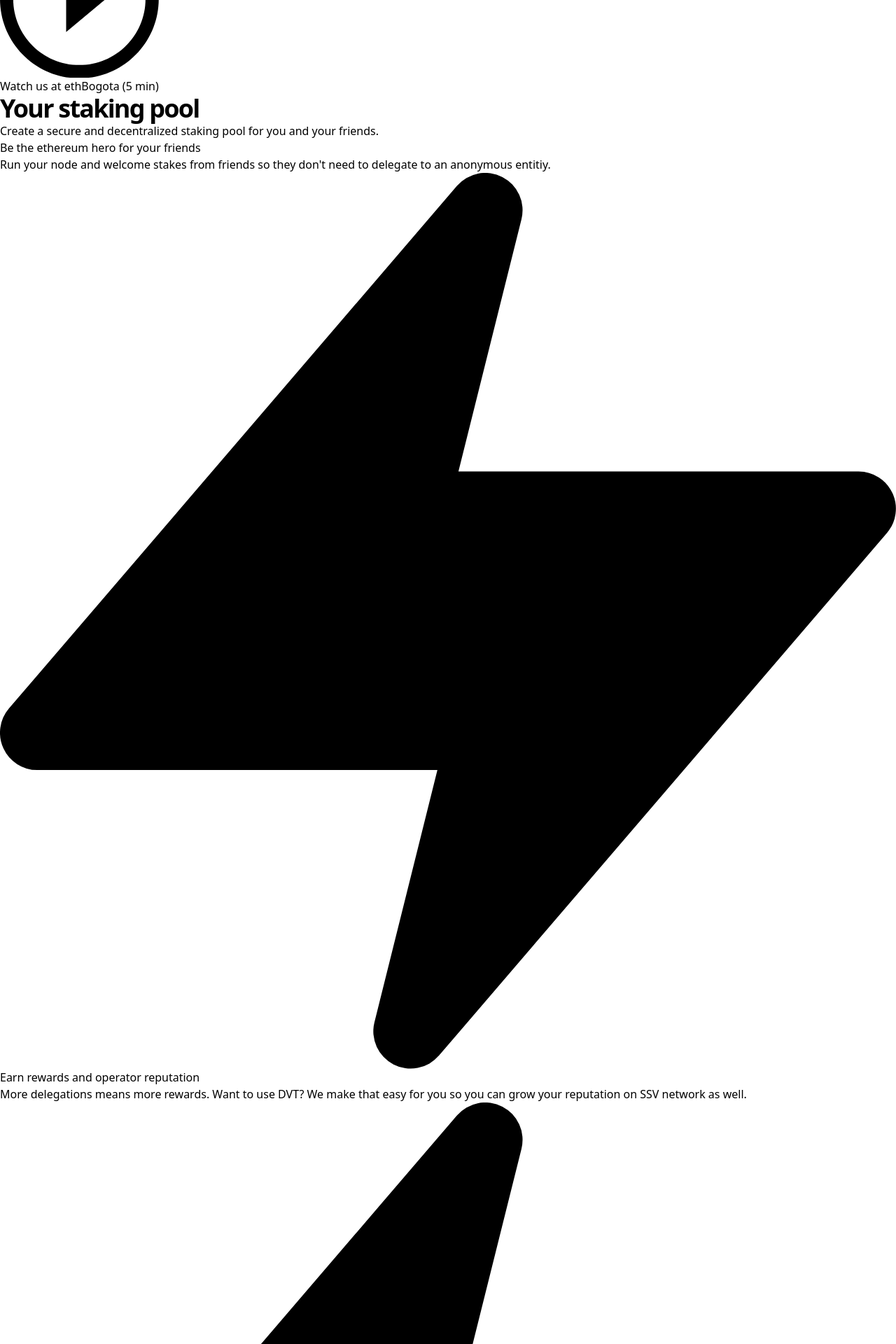
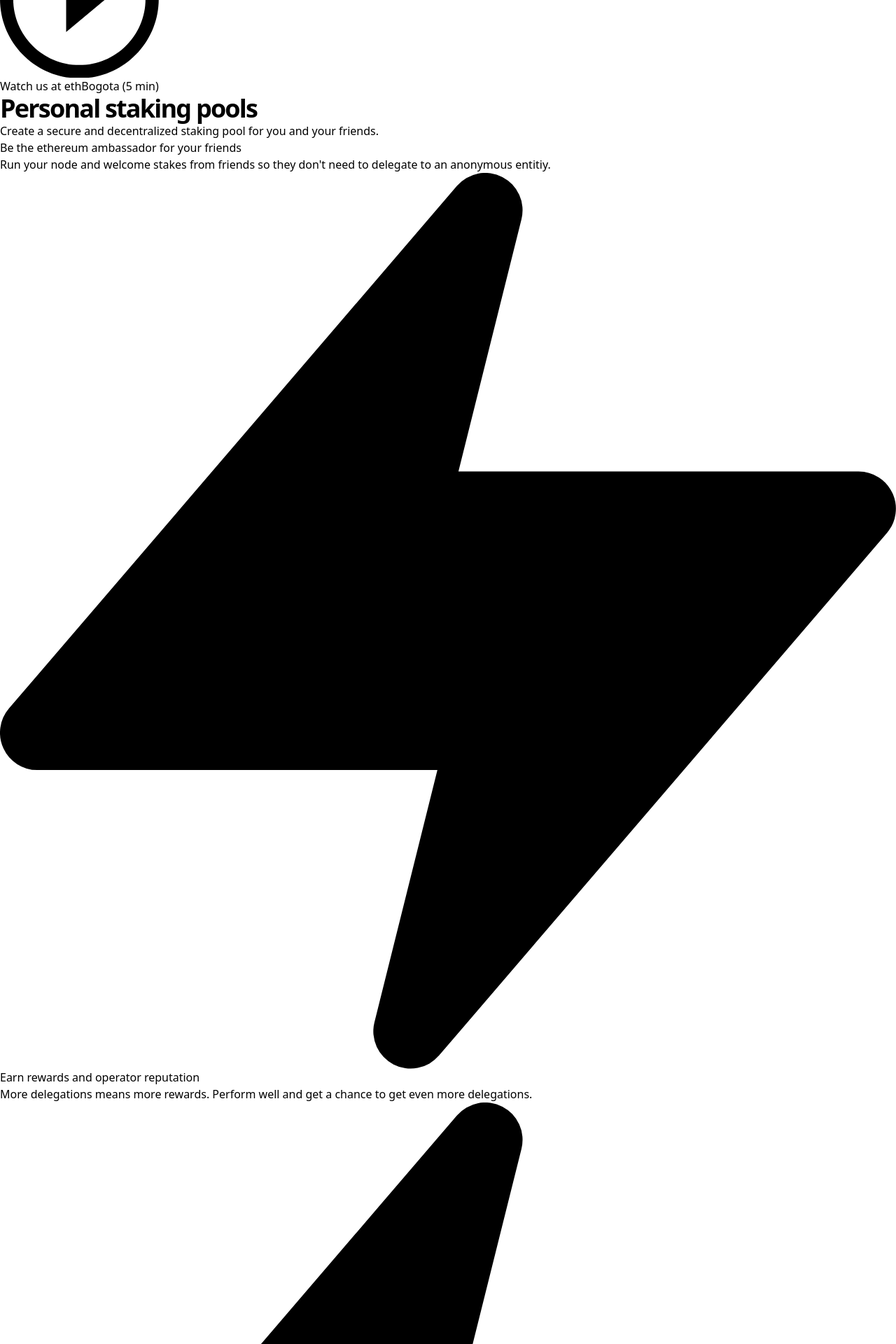
Before and after one commit to frens-pool/frens-website, a React (Vite) app: page / in a window 1280 px wide. Shown: the part 1960-3880 px from the top of the page at 70% size. Built offline with nearby package versions, Linux system fonts and the light colour scheme.

Commit message:
new feature list and upated link

```diff
--- a/src/partials/Features.jsx
+++ b/src/partials/Features.jsx
@@ -28,7 +28,7 @@ function Features() {
 
           {/* Section header */}
           <div className="max-w-3xl mx-auto text-center pb-6 md:pb-10">
-            <h1 className="h2 mb-4">Your staking pool</h1>
+            <h1 className="h2 mb-4">Personal staking pools</h1>
             <p className="text-xl text-gray-600">Create a secure and decentralized staking pool for you and your friends.</p>
           </div>
 
@@ -43,7 +43,7 @@ function Features() {
                   className={`flex items-center text-lg p-5 rounded border transition duration-300 ease-in-out mb-3 ${tab !== 1 ? 'bg-white shadow-md border-gray-200 hover:shadow-lg' : 'bg-gray-200 border-transparent'}`}
                 >
                   <div>
-                    <div className="font-bold leading-snug tracking-tight mb-1">Be the ethereum hero for your friends</div>
+                    <div className="font-bold leading-snug tracking-tight mb-1">Be the ethereum ambassador for your friends</div>
                     <div className="text-gray-600">Run your node and welcome stakes from friends so they don't need to delegate to an anonymous entitiy.</div>
                   </div>
                   <div className="flex justify-center items-center w-8 h-8 bg-white rounded-full shadow flex-shrink-0 ml-3">
@@ -57,7 +57,20 @@ function Features() {
                 >
                   <div>
                     <div className="font-bold leading-snug tracking-tight mb-1">Earn rewards and operator reputation</div>
-                    <div className="text-gray-600">More delegations means more rewards. Want to use DVT? We make that easy for you so you can grow your reputation on SSV network as well. </div>
+                    <div className="text-gray-600">More delegations means more rewards. Perform well and get a chance to get even more delegations. </div>
+                  </div>
+                  <div className="flex justify-center items-center w-8 h-8 bg-white rounded-full shadow flex-shrink-0 ml-3">
+                    <svg className="w-3 h-3 fill-current" viewBox="0 0 12 12" xmlns="http://www.w3.org/2000/svg">
+                      <path d="M11.953 4.29a.5.5 0 00-.454-.292H6.14L6.984.62A.5.5 0 006.12.173l-6 7a.5.5 0 00.379.825h5.359l-.844 3.38a.5.5 0 00.864.445l6-7a.5.5 0 00.075-.534z" />
+                    </svg>
+                  </div>
+                </div>
+                <div
+                  className={`flex items-center text-lg p-5 rounded border transition duration-300 ease-in-out mb-3 ${tab !== 2 ? 'bg-white shadow-md border-gray-200 hover:shadow-lg' : 'bg-gray-200 border-transparent'}`}
+                >
+                  <div>
+                    <div className="font-bold leading-snug tracking-tight mb-1">DVT for peace of mind</div>
+                    <div className="text-gray-600">Avoid getting slashed by using SSVs distributed validator technology.</div>
                   </div>
                   <div className="flex justify-center items-center w-8 h-8 bg-white rounded-full shadow flex-shrink-0 ml-3">
                     <svg className="w-3 h-3 fill-current" viewBox="0 0 12 12" xmlns="http://www.w3.org/2000/svg">
@@ -69,8 +82,8 @@ function Features() {
                   className={`flex items-center text-lg p-5 rounded border transition duration-300 ease-in-out mb-3 ${tab !== 3 ? 'bg-white shadow-md border-gray-200 hover:shadow-lg' : 'bg-gray-200 border-transparent'}`}
                 >
                   <div>
-                    <div className="font-bold leading-snug tracking-tight mb-1">Tradable NFTs as staking derivatives</div>
-                    <div className="text-gray-600">Our contracts define the rules and prohibit foul play. Pool stakers get a tradable NFT that represent their contribution.</div>
+                    <div className="font-bold leading-snug tracking-tight mb-1">Next-gen staking derivatives: NFTs</div>
+                    <div className="text-gray-600">Pool stakers get a tradable NFT that represent their contribution. Our contracts define the rules and prohibit foul play.</div>
                   </div>
                   <div className="flex justify-center items-center w-8 h-8 bg-white rounded-full shadow flex-shrink-0 ml-3">
                     <svg className="w-3 h-3 fill-current" viewBox="0 0 12 12" xmlns="http://www.w3.org/2000/svg">
--- a/src/partials/HeroHome.jsx
+++ b/src/partials/HeroHome.jsx
@@ -49,7 +49,7 @@ function HeroHome() {
                 <div>
                   <a
                     className="btn text-white bg-gradient-to-r from-blue-500 to-teal-400 w-full mb-4 sm:w-auto sm:mb-0"
-                    href="https://app.frens.fun/operator"
+                    href="https://app.frens.fun/pool"
                     target="_blank"
                     rel="noopener noreferrer"
                   >
```
